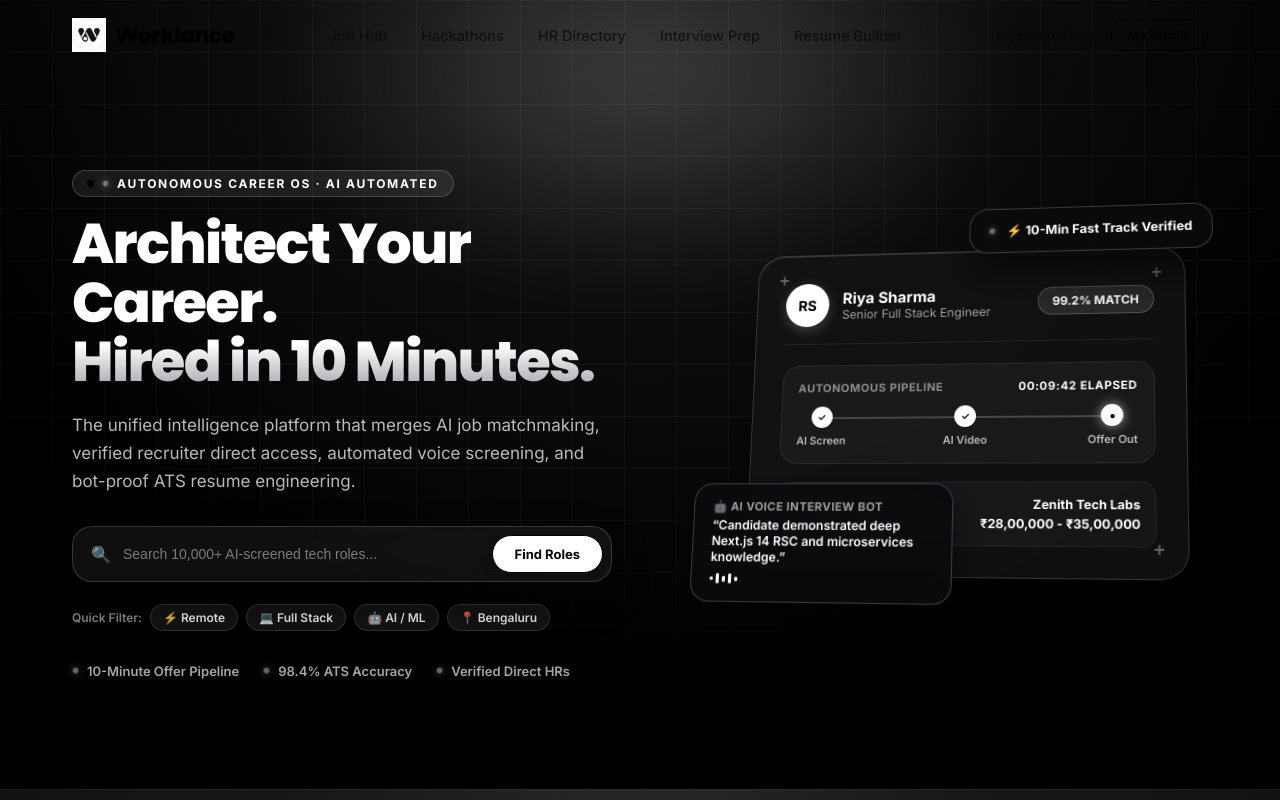
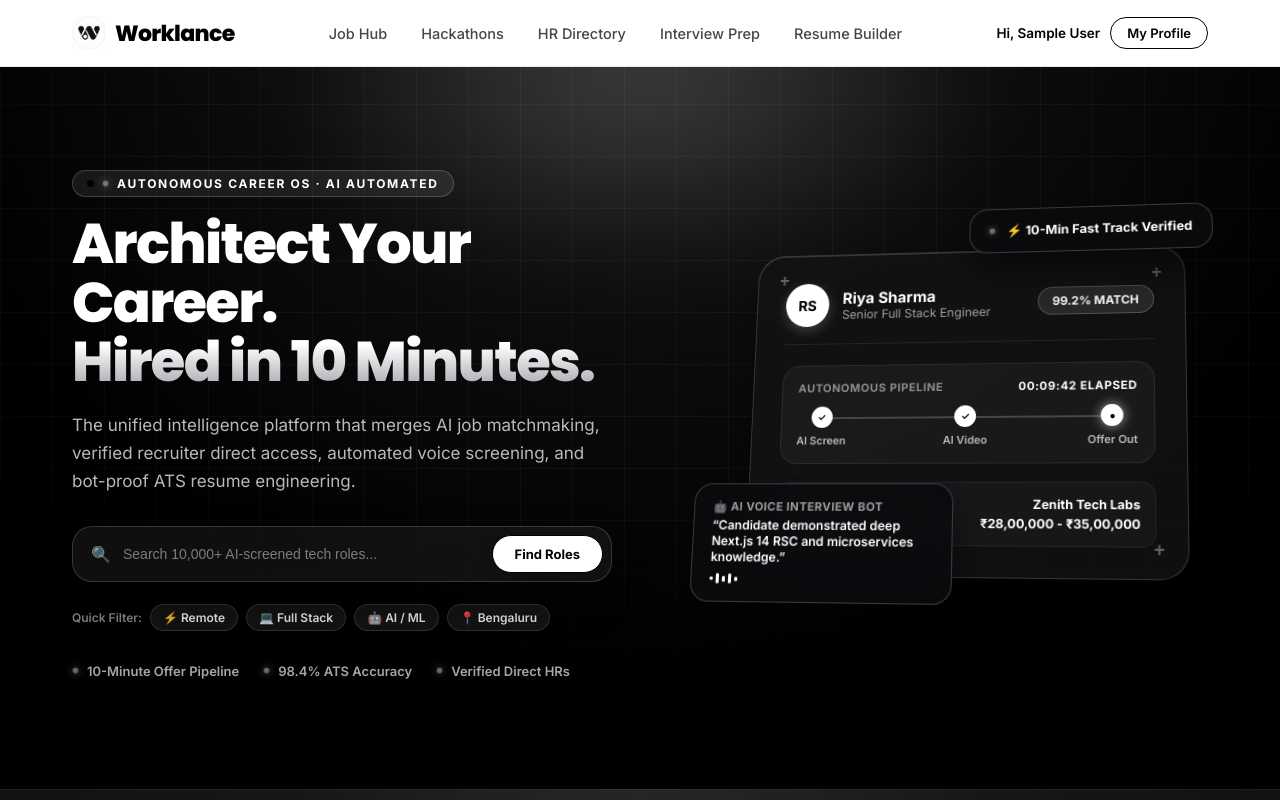
Before and after one commit to Qambar-dev-0207/worklance, a Next.js app: page / in a window 1280 px wide. Shown: the top 800 px of the page. Built offline with nearby package versions, Linux system fonts and the light colour scheme; no server answers; sample sign-in values are in the browser's storage.

Commit message:
fix(ui): make navbar white on hero section and when scrolled

```diff
--- a/app/globals.css
+++ b/app/globals.css
@@ -121,12 +121,14 @@ section {
   left: 0;
   right: 0;
   z-index: 100;
-  padding: 18px 0;
+  padding: 16px 0;
+  background: #FFFFFF;
+  border-bottom: 1px solid rgba(0, 0, 0, 0.08);
   transition: background .35s ease, box-shadow .35s ease, padding .35s ease, backdrop-filter .35s ease;
 }
 
 .nav.scrolled {
-  background: rgba(255, 255, 255, 0.88);
+  background: rgba(255, 255, 255, 0.94);
   backdrop-filter: blur(14px) saturate(160%);
   -webkit-backdrop-filter: blur(14px) saturate(160%);
   box-shadow: 0 1px 0 var(--line), var(--shadow-sm);
--- a/app/page.tsx
+++ b/app/page.tsx
@@ -120,7 +120,7 @@ export default function Home() {
           <div className="nav-cta">
             {currentUser ? (
               <div style={{ display: 'flex', alignItems: 'center', gap: '10px' }}>
-                <span style={{ fontSize: '13.5px', fontWeight: 600 }}>Hi, {currentUser.name}</span>
+                <span style={{ fontSize: '13.5px', fontWeight: 600, color: 'var(--navy-deep)' }}>Hi, {currentUser.name}</span>
                 <Link href="/profile" className="btn btn-outline" style={{ padding: '7px 16px', fontSize: '13px' }}>
                   My Profile
                 </Link>
```
